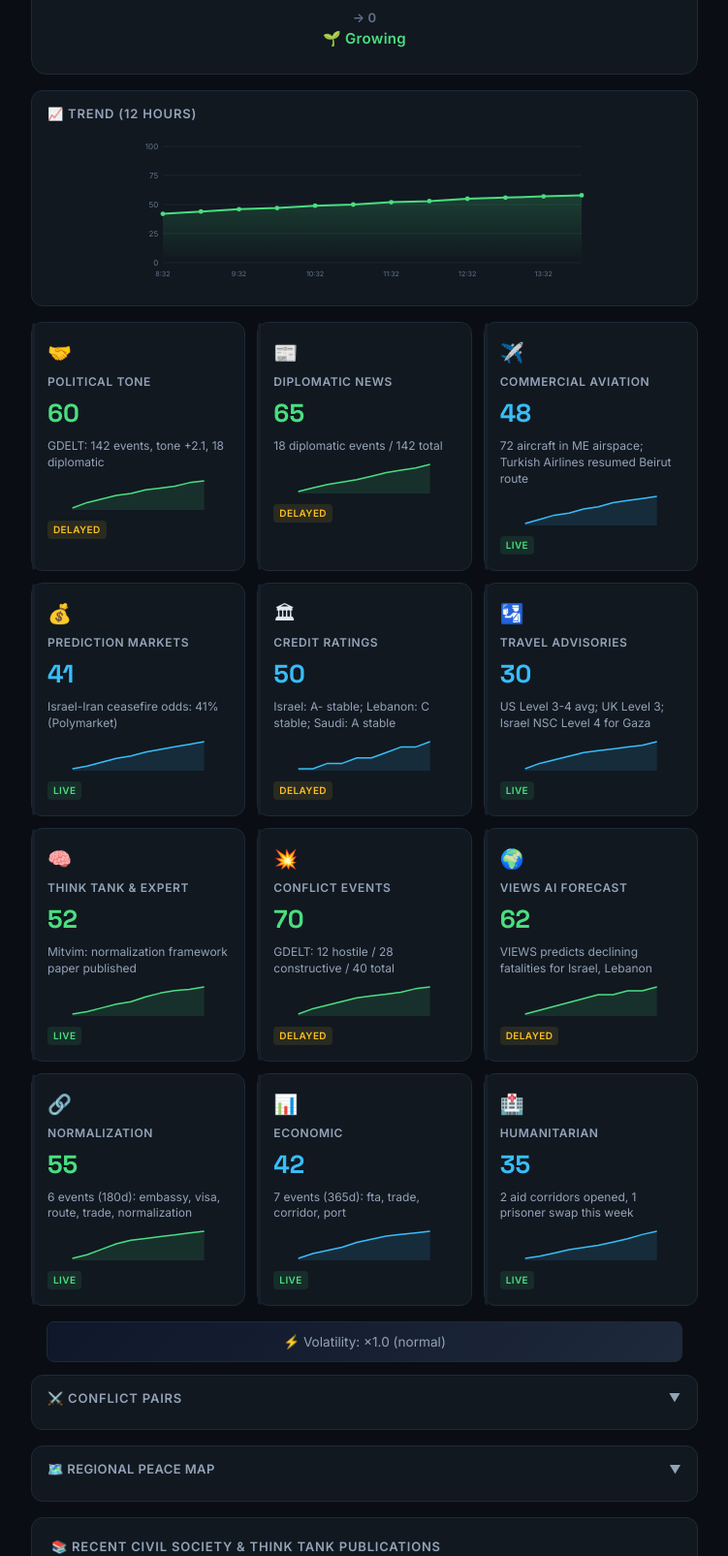
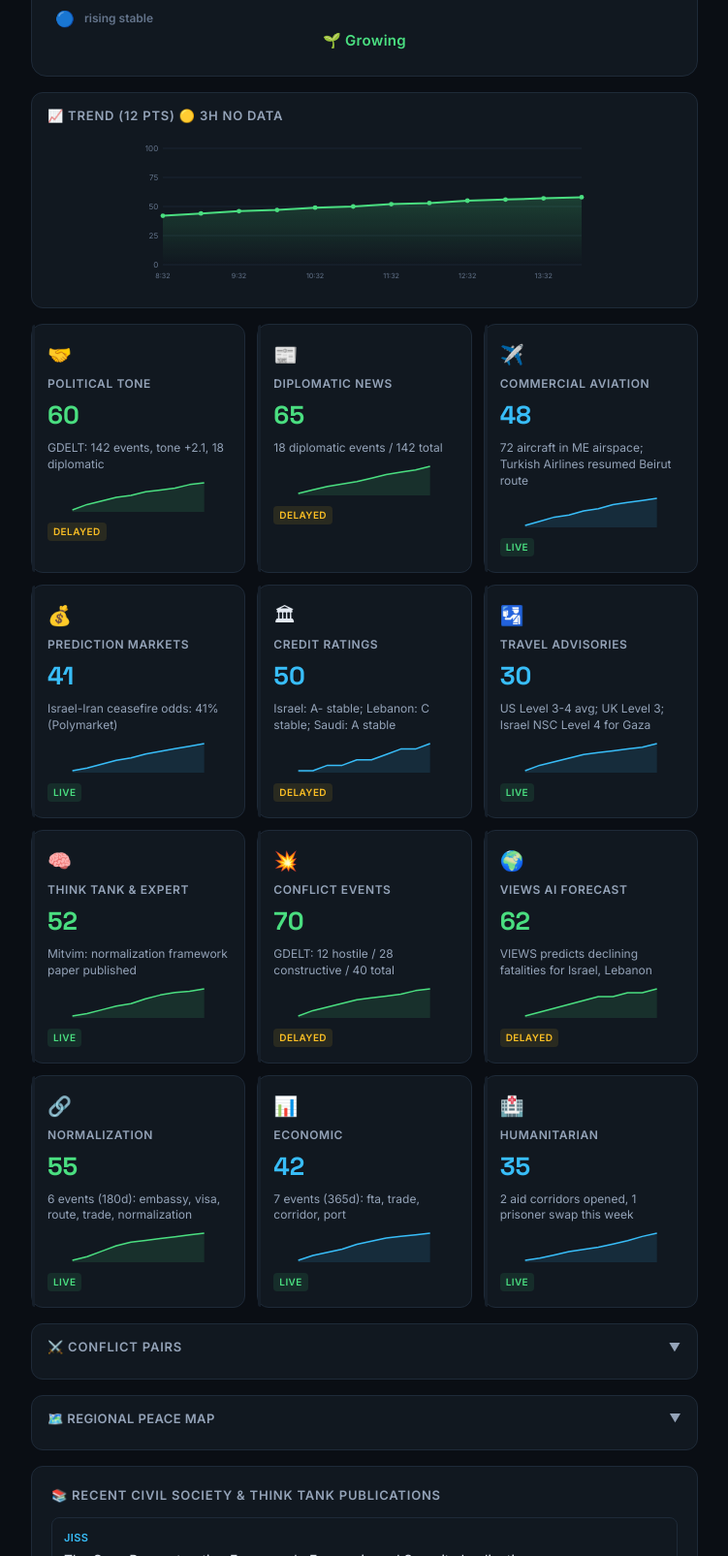
Before and after one commit to ErezIsrael/peace-meter, a website: page app/index.html in a window 1280 px wide. Shown: the part 375-1980 px from the top of the page at 97% size, without its empty margins (264-1015 px from the left). Drawn offline with Linux system fonts and the light colour scheme.

Commit message:
feat: real history tracking, 3h query status, volatility icon on gauge
- Worker now stores score history in KV (score_history) instead of hardcoded data
  - Computes 12h momentum trend from real history points
  - Trend chart labels/scores come from actual measurements

- recentQueryStatus field: 'live' | 'no-data' | 'failed'
  - Shows whether 3h BigQuery query succeeded and had data
  - Displayed in chart title with colored icon (🟢/🟡/🔴)

- Volatility moved from standalone badge to icon on main gauge (🔵🟠🔴)
  - Hover tooltip shows exact multiplier value
  - Momentum arrow shows '+X pts / 12h' with direction

- Frontend: removed vol-badge section, merged into gauge card

```diff
--- a/app/app.js
+++ b/app/app.js
@@ -52,17 +52,26 @@ function renderGauge(score) {
   statusEl.textContent = level.label;
   statusEl.className = `status-label ${level.cls}`;
 
+  // Volatility icon (next to main score)
+  const volIcon = document.getElementById('volIcon');
+  if (volIcon && lastData) {
+    const vol = lastData.volMultiplier || 1;
+    if (vol > 1.2) { volIcon.textContent = '🔴'; volIcon.title = `Volatility ×${vol.toFixed(1)} — AMPLIFIED`; }
+    else if (vol > 1.0) { volIcon.textContent = '🟠'; volIcon.title = `Volatility ×${vol.toFixed(1)} — elevated`; }
+    else { volIcon.textContent = '🔵'; volIcon.title = `Volatility ×${vol.toFixed(1)} — normal`; }
+  }
+
   // Momentum arrow
   const momEl = document.getElementById('momentumArrow');
   if (momEl && lastData && lastData.master) {
-    const mom = lastData.master.momentum;
+    const mom = lastData.master.momentum || 0;
     const dir = lastData.master.trend || '→';
-    if (mom !== undefined && Math.abs(mom) > 1) {
-      momEl.textContent = `${dir} ${mom > 0 ? '+' : ''}${mom}`;
+    if (Math.abs(mom) > 1) {
+      momEl.textContent = `${dir} ${mom > 0 ? '+' : ''}${mom} pts / 12h`;
       momEl.style.display = 'inline';
       momEl.style.color = mom > 0 ? '#4ade80' : '#f87171';
     } else {
-      momEl.textContent = '→ 0';
+      momEl.textContent = `${dir} stable`;
       momEl.style.display = 'inline';
       momEl.style.color = '#64748b';
     }
@@ -113,9 +122,18 @@ function renderSparklineSvg(container, data, color) {
 /* ── SVG Trend Chart (no dependencies) ───────────────── */
 function renderTrend(history) {
   const svgEl = document.getElementById('trendSvg');
-  const scores = history.scores;
-  const labels = history.labels;
-  const lastScore = scores[scores.length - 1];
+  const scores = history.scores || [];
+  const labels = history.labels || [];
+
+  // Update chart title with recent query status
+  const titleEl = document.querySelector('.chart-card h3');
+  if (titleEl && lastData) {
+    const rq = lastData.recentQueryStatus || 'no-data';
+    const rqIcon = rq === 'live' ? '🟢' : rq === 'no-data' ? '🟡' : '🔴';
+    const rqLabel = rq === 'live' ? '3h data live' : rq === 'no-data' ? '3h no data' : '3h failed';
+    titleEl.textContent = `📈 Trend (${scores.length} pts) ${rqIcon} ${rqLabel}`;
+  }
+  const lastScore = scores.length > 0 ? scores[scores.length - 1] : 50;
   const level = getLevel(lastScore);
 
   const W = 600, H = 200;
@@ -155,8 +173,12 @@ function renderTrend(history) {
     svgEl.appendChild(text);
   }
 
-  const pts = scores.map((s, i) => {
-    const x = padL + (i / (scores.length - 1)) * chartW;
+  // Need at least 2 points to draw a line; if only 1, duplicate it
+  const chartScores = scores.length < 2 ? [lastScore, lastScore] : scores;
+  const chartLabels = labels.length < 2 ? ['now', 'now'] : labels;
+
+  const pts = chartScores.map((s, i) => {
+    const x = padL + (i / (chartScores.length - 1)) * chartW;
     const y = padT + chartH - (s / 100) * chartH;
     return { x, y };
   });
@@ -190,7 +212,7 @@ function renderTrend(history) {
       text.setAttribute('x', p.x); text.setAttribute('y', padT + chartH + 18);
       text.setAttribute('text-anchor', 'middle');
       text.setAttribute('fill', '#64748b'); text.setAttribute('font-size', '9');
-      text.textContent = labels[labels.length - 1 - i] || '';
+      text.textContent = chartLabels[chartLabels.length - 1 - i] || '';
       svgEl.appendChild(text);
     }
   });
@@ -232,16 +254,8 @@ function renderSignals(signals) {
 }
 
 /* ── Volatility indicator ─────────────────────────────── */
-function renderVolatility() {
-  const badge = document.getElementById('volBadge');
-  if (!badge || !lastData) return;
-  const vol = lastData.volMultiplier;
-  if (!vol) { badge.textContent = '⚡ Volatility: ×1.0 (normal)'; return; }
-  if (vol > 1.2) badge.textContent = `⚡ Volatility: ×${vol.toFixed(1)} (AMPLIFIED)`;
-  else if (vol > 1.0) badge.textContent = `⚡ Volatility: ×${vol.toFixed(1)} (elevated)`;
-  else badge.textContent = `⚡ Volatility: ×${vol.toFixed(1)} (normal)`;
-  badge.style.borderColor = vol > 1.2 ? '#f59e0b' : vol > 1.0 ? '#eab308' : '';
-}
+/* Moved into renderGauge() as an icon next to the main score */
+function renderVolatility() { /* no-op */ }
 
 /* ── Signal detail modal ──────────────────────────────── */
 function showSignalDetail(key) {
--- a/app/index.html
+++ b/app/index.html
@@ -69,7 +69,10 @@
                 </svg>
             </div>
             <div class="gauge-score" id="gaugeScore">--</div>
-            <div class="gauge-momentum" id="momentumArrow" style="display:none;font-size:13px;margin-top:2px;font-weight:600;"></div>
+            <div class="gauge-meta" id="gaugeMeta" style="display:flex;align-items:center;gap:10px;margin-top:4px;font-size:12px;font-weight:600;font-family:var(--font-mono);">
+                <span class="vol-icon" id="volIcon" title="Volatility" style="cursor:default;font-size:16px;">🔵</span>
+                <span class="momentum-arrow" id="momentumArrow" style="display:none;"></span>
+            </div>
             <div class="status-label thawing" id="statusLabel">Loading...</div>
         </section>
 
@@ -84,12 +87,7 @@
             <!-- Rendered by JS -->
         </section>
 
-        <!-- ── Volatility Indicator ──────────────────── -->
-        <section class="vol-card" id="volCard" aria-label="Volatility indicator">
-            <div class="vol-badge" id="volBadge">⚡ Volatility: ×1.0 (normal)</div>
-        </section>
-
-        <!-- ── Conflict Pairs ────────────────────────── -->
+                <!-- ── Conflict Pairs ────────────────────────── -->
         <section class="pairs-card" aria-label="Conflict pair scores">
             <h3 class="pairs-toggle" onclick="togglePairs()">⚔️ Conflict Pairs <span class="toggle-arrow" id="pairArrow">▼</span></h3>
             <div id="pairsGrid" class="pairs-grid" style="display:none">
--- a/app/styles.css
+++ b/app/styles.css
@@ -204,19 +204,9 @@ html[dir="rtl"] .gauge-card {
   margin-bottom: 8px;
 }
 
-/* ── Volatility Card ──────────────────────────────────── */
-.vol-card {
-    max-width: 800px; margin: 0.8rem auto; padding: 0 1rem;
-}
-.vol-badge {
-    background: linear-gradient(135deg, #0f172a, #1e293b);
-    border: 1px solid var(--border);
-    border-radius: 8px;
-    padding: 0.6rem 1rem;
-    font-size: 0.85rem;
-    text-align: center;
+/* ── Gauge Meta (volatility icon + momentum) ─────────── */
+.gauge-meta {
     color: var(--text-muted);
-    font-family: var(--font-mono);
 }
 
 /* ── Signal Grid ─────────────────────────────────────── */
```
Also changed, not shown: gdelt-proxy/index.js (+38 -20 lines).
